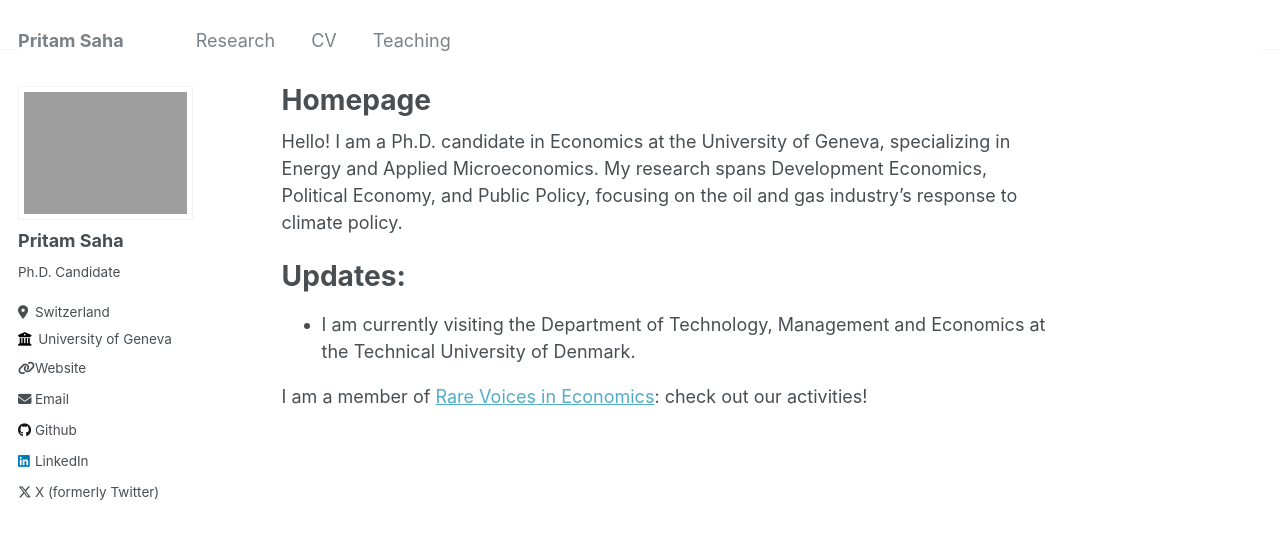
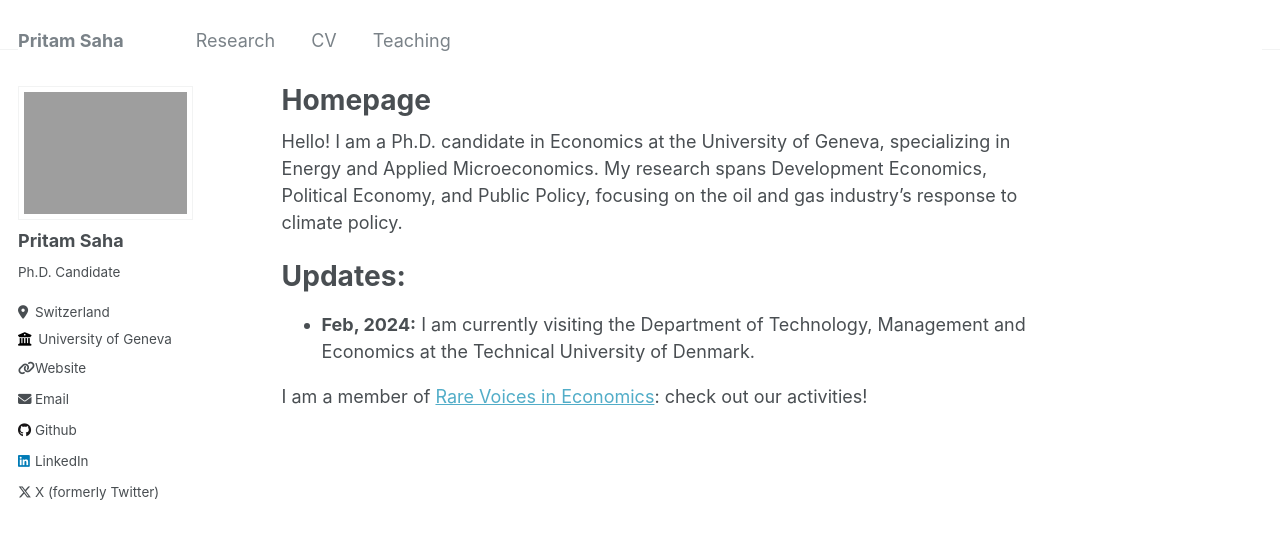
Before and after one commit to s-pritam/s-pritam.github.io, a Jekyll site: the page built from _pages/about.md, in a window 1280 px wide. Shown: the top 539 px of the page. Built offline with Jekyll 4.4.1, drawn with Linux system fonts in a browser that asks for light colours.

Commit message:
Update about.md

```diff
--- a/_pages/about.md
+++ b/_pages/about.md
@@ -11,7 +11,7 @@
 
 Updates:
 ======
-- I am currently visiting the Department of Technology, Management and Economics at the Technical University of Denmark.
+- **Feb, 2024:** I am currently visiting the Department of Technology, Management and Economics at the Technical University of Denmark.
 
 
 I am a member of [Rare Voices in Economics](https://www.rarevoicesineconomics.com/): check out our activities!
```
